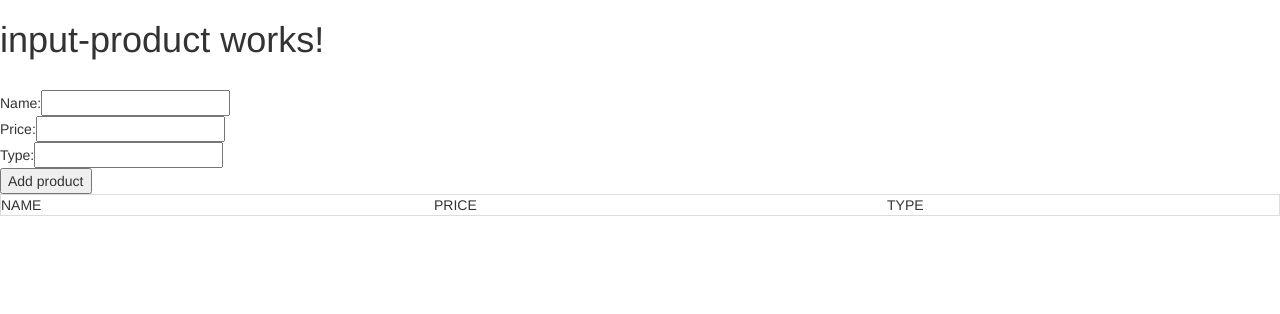
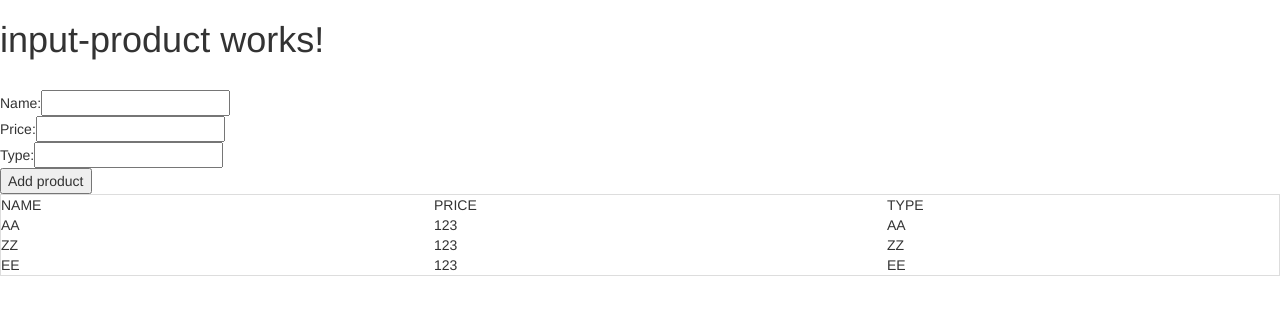
Before and after one commit to junglemove/angular-jour2, an Angular app: page / in a window 1280 px wide. Shown: the top 314 px of the page. Built offline with nearby package versions, Linux system fonts and the light colour scheme.

Commit message:
Exo1: ngClass exemple

```diff
--- a/src/app/input-product/input-product.component.html
+++ b/src/app/input-product/input-product.component.html
@@ -9,6 +9,6 @@
   <br>
   Type:<input #type>
   <br>
-  <button (click)="onAddProduct(name.value, price.value, type.value)">Add product</button>
+  <button (click)="submitSelectedProduct(name.value, price.value, type.value)">Add product</button>
 </div>
 <div>
--- a/src/app/input-product/input-product.component.ts
+++ b/src/app/input-product/input-product.component.ts
@@ -16,7 +16,7 @@ export class InputProductComponent implements OnInit {
   //Event emitter from angular, templated on string (can only emit string)
   @Output() onSubmit = new EventEmitter();
 
-  onAddProduct(name: string, price:string, type:string){
+  submitSelectedProduct(name: string, price:string, type:string){
     let product:IProduct = new Product(name, Number.parseInt(price), type);
     this.onSubmit.emit(product);
   }
--- a/src/app/input-store/input-store.component.css
+++ b/src/app/input-store/input-store.component.css
@@ -0,0 +1,3 @@
+.highlightElem{
+    background-color: #d0e9c6;
+}
--- a/src/app/input-store/input-store.component.html
+++ b/src/app/input-store/input-store.component.html
@@ -1,12 +1,12 @@
 
   <app-input-product (onSubmit)="onAddProduct($event)"></app-input-product>
 		<table class="table table-bordered table-hover" >
-			<tr class="success">
+			<tr class="warning">
 				<td>NAME</td>
 				<td>PRICE</td>
 				<td>TYPE</td>
 			</tr>
-			<tr *ngFor="let product of products">
+			<tr *ngFor="let product of products" (click)="onElemClicked(product)" [ngClass]="getProductClass(product)">
 				<td>{{ product.name }}</td>
 				<td>{{ product.price }}</td>
 				<td>{{ product.type }}</td>
--- a/src/app/input-store/input-store.component.ts
+++ b/src/app/input-store/input-store.component.ts
@@ -8,7 +8,12 @@ import { Product, IProduct } from '../data/product';
 })
 export class InputStoreComponent implements OnInit {
 
-  public products:Product[] = [];
+  public products:Product[] = [
+    new Product("AA",123,"AA"),
+    new Product("ZZ",123,"ZZ"),
+    new Product("EE",123,"EE")
+  ];
+  public selectedProducts:Product[] = [];
 
   constructor() { }
 
@@ -23,4 +28,15 @@ export class InputStoreComponent implements OnInit {
 		}
 	}
 
+  onElemClicked(product:Product){
+    if(this.selectedProducts.find(p => p.id == product.id))
+        this.selectedProducts.splice(this.selectedProducts.findIndex(p => p.id == product.id),1)
+    else
+        this.selectedProducts.push(product);
+  }
+
+  getProductClass(product:Product){
+    return (this.selectedProducts.find(p => p.id == product.id)) ? "highlightElem":"";
+  }
+
 }
```
